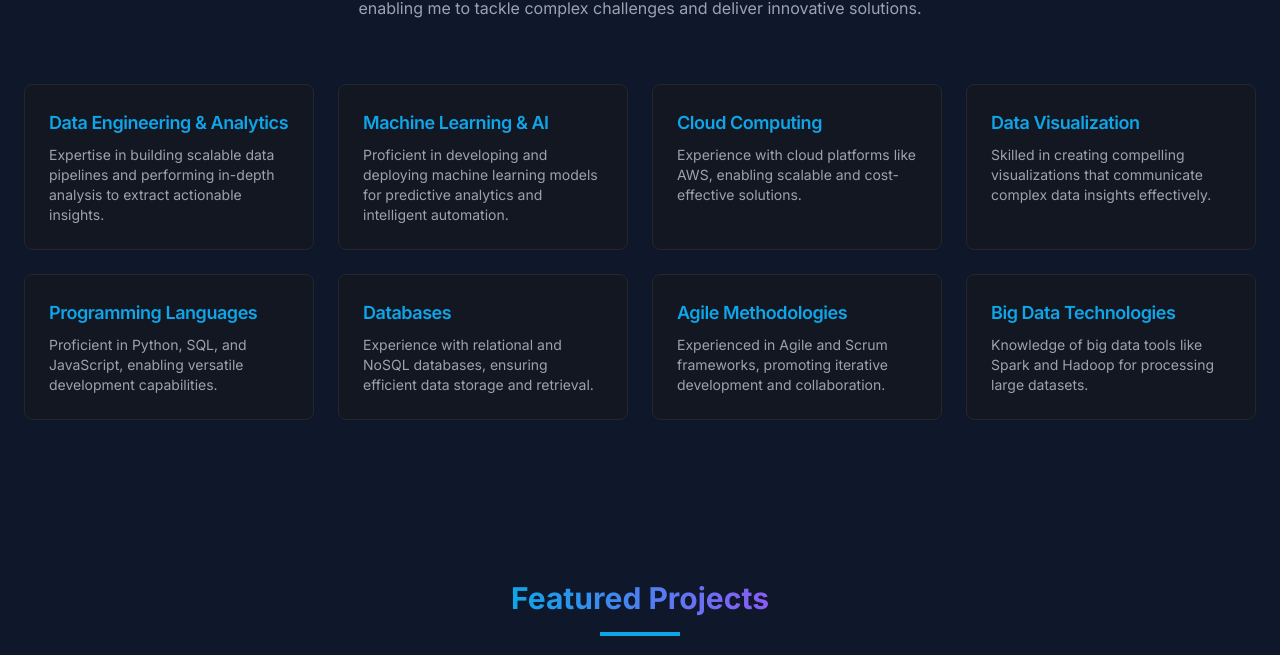
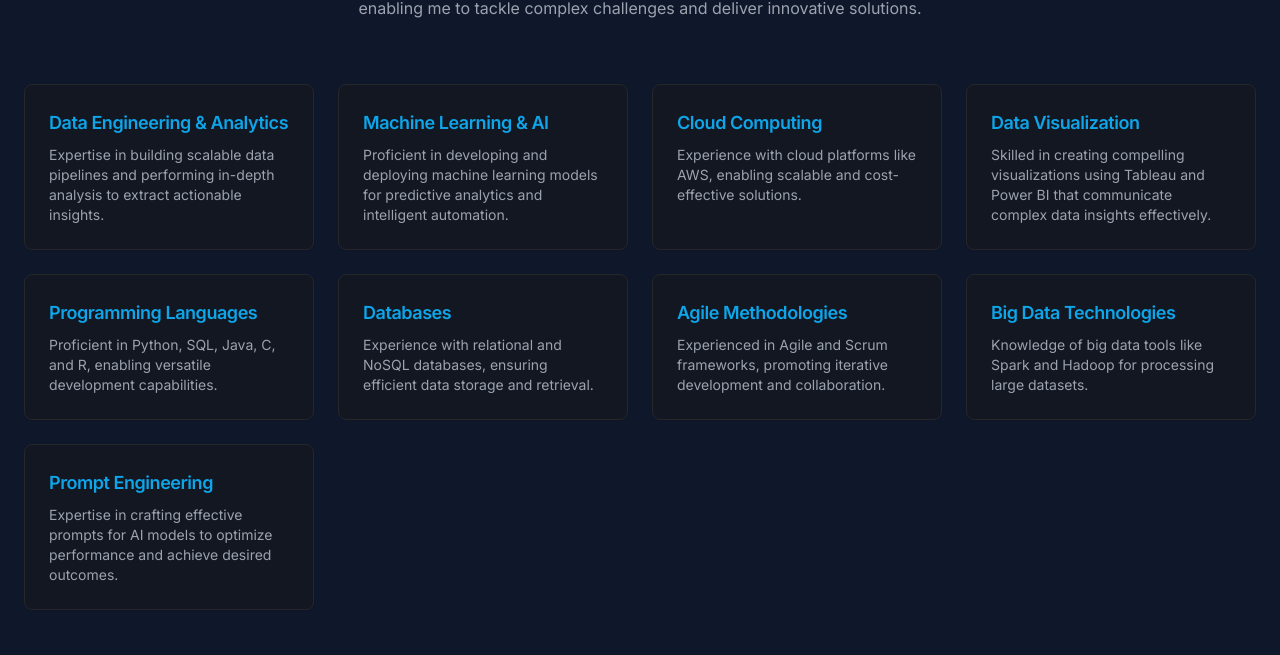
Before and after one commit to YSP17/CodeQuantum, a React (Vite) app: page / in a window 1280 px wide. Shown: the part 3054-3709 px from the top of the page. Built offline with nearby package versions, Linux system fonts and the light colour scheme.

Commit message:
Update skills and programming languages

```diff
--- a/src/components/SkillsSection.tsx
+++ b/src/components/SkillsSection.tsx
@@ -29,11 +29,11 @@ export function SkillsSection() {
           </AnimateOnScroll>
 
           <AnimateOnScroll animation="fade-in" delay={300}>
-            <SkillCard title="Data Visualization" description="Skilled in creating compelling visualizations that communicate complex data insights effectively." />
+            <SkillCard title="Data Visualization" description="Skilled in creating compelling visualizations using Tableau and Power BI that communicate complex data insights effectively." />
           </AnimateOnScroll>
 
           <AnimateOnScroll animation="fade-in">
-            <SkillCard title="Programming Languages" description="Proficient in Python, SQL, and JavaScript, enabling versatile development capabilities." />
+            <SkillCard title="Programming Languages" description="Proficient in Python, SQL, Java, C, and R, enabling versatile development capabilities." />
           </AnimateOnScroll>
 
           <AnimateOnScroll animation="fade-in" delay={100}>
@@ -47,6 +47,10 @@ export function SkillsSection() {
           <AnimateOnScroll animation="fade-in" delay={300}>
             <SkillCard title="Big Data Technologies" description="Knowledge of big data tools like Spark and Hadoop for processing large datasets." />
           </AnimateOnScroll>
+
+          <AnimateOnScroll animation="fade-in">
+            <SkillCard title="Prompt Engineering" description="Expertise in crafting effective prompts for AI models to optimize performance and achieve desired outcomes." />
+          </AnimateOnScroll>
         </div>
       </div>
     </section>
```
